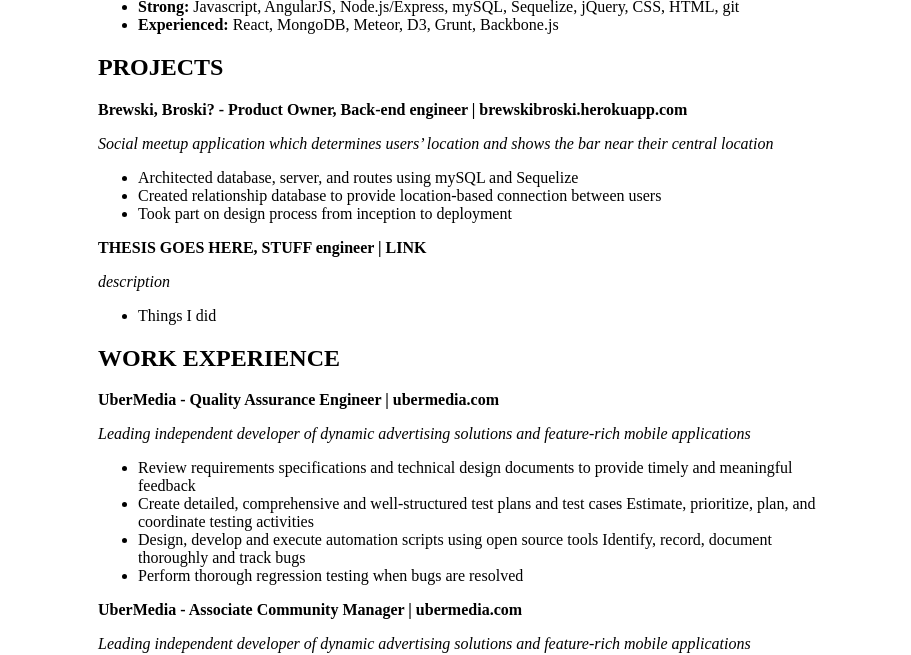
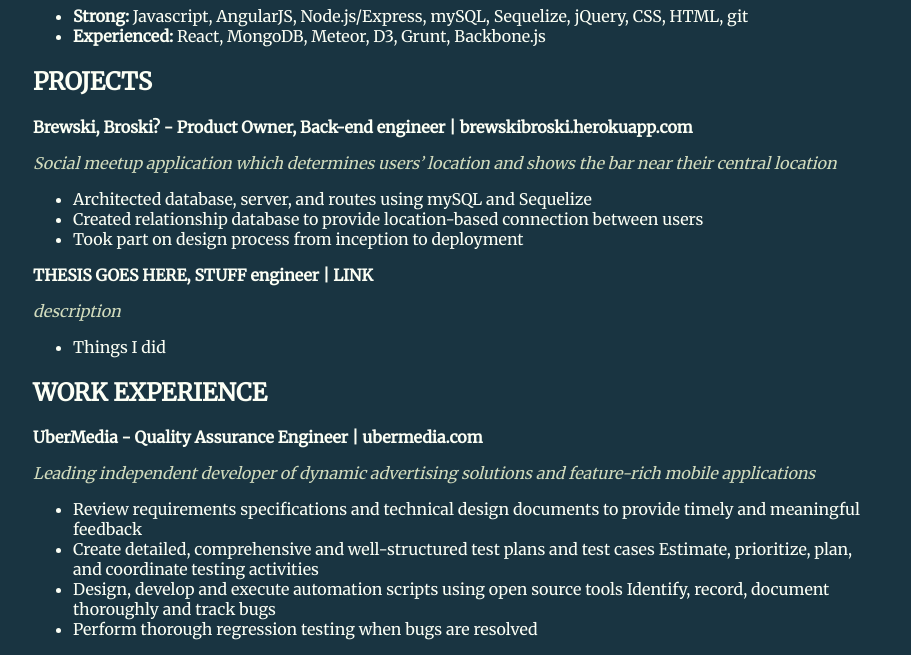
Before and after one commit to dela1000/dela1000.github.io, a website: page index.html in a window 1280 px wide. Shown: the part 233-888 px from the top of the page, without its empty margins (182-1093 px from the left). Drawn offline with nearby package versions, Linux system fonts and the light colour scheme; some packages are replaced by stand-ins of ours.

Commit message:
added image and some css

```diff
--- a/index.html
+++ b/index.html
@@ -9,12 +9,15 @@
 
 <body>
   <script src="//code.jquery.com/jquery-1.11.3.js"></script>
+  <link href='https://fonts.googleapis.com/css?family=Raleway:500' rel='stylesheet' type='text/css'>
+  <link href='https://fonts.googleapis.com/css?family=Merriweather' rel='stylesheet' type='text/css'>
   <script src="//ajax.googleapis.com/ajax/libs/angularjs/1.2.29/angular.min.js"></script>
   <script src="//code.angularjs.org/1.2.29/angular-route.js"></script>
   <script src="./app/app.js"></script>
   <div class="container">
     <div>
     <div id="header">
+      <img src="/assets/dd.png">
       <p id="name">Daniel De La Rosa</p>
       <p id="title">Software Engineer</p>
     </div>
--- a/stylesheet.css
+++ b/stylesheet.css
@@ -7,12 +7,18 @@
   padding: 0;
   border: none;
   width: 100%;
-  max-width: 720px;
+  max-width: 850px;
   margin: 0 auto;
-  background-color: #gray;
+  background-color: #193441;
   text-decoration: none !important;
   padding: 40px 0px 40px 0px;
+  color: #FCFFF5;
+  font-family: 'Merriweather', serif;
+}
 
+body a{
+  color: #D1DBBD;
+  text-decoration: none !important;
 }
 
 /*==============================*\
@@ -21,6 +27,11 @@
 
 #header{
   text-align: center;
+  font-family: 'Raleway', sans-serif;
+}
+
+#header img{
+  float: right;
 }
 
 #name{
```
Also changed, not shown: assets/dd.png (added).
